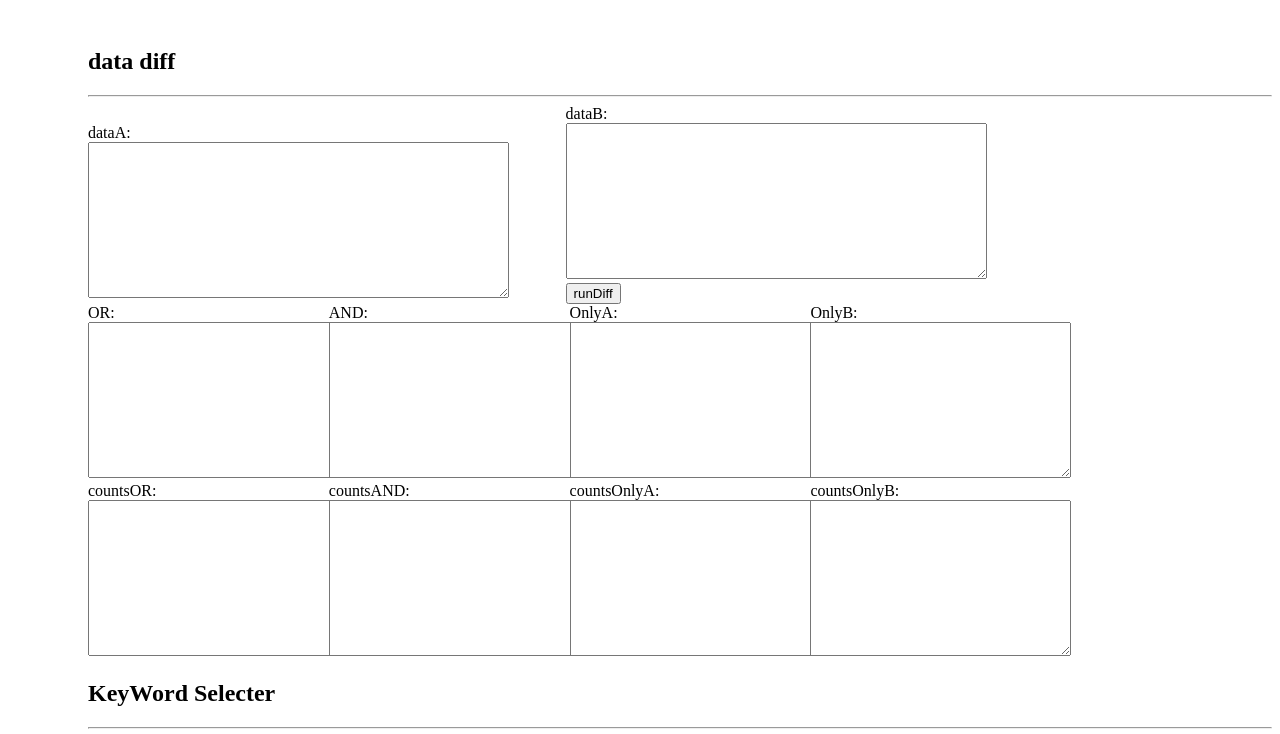
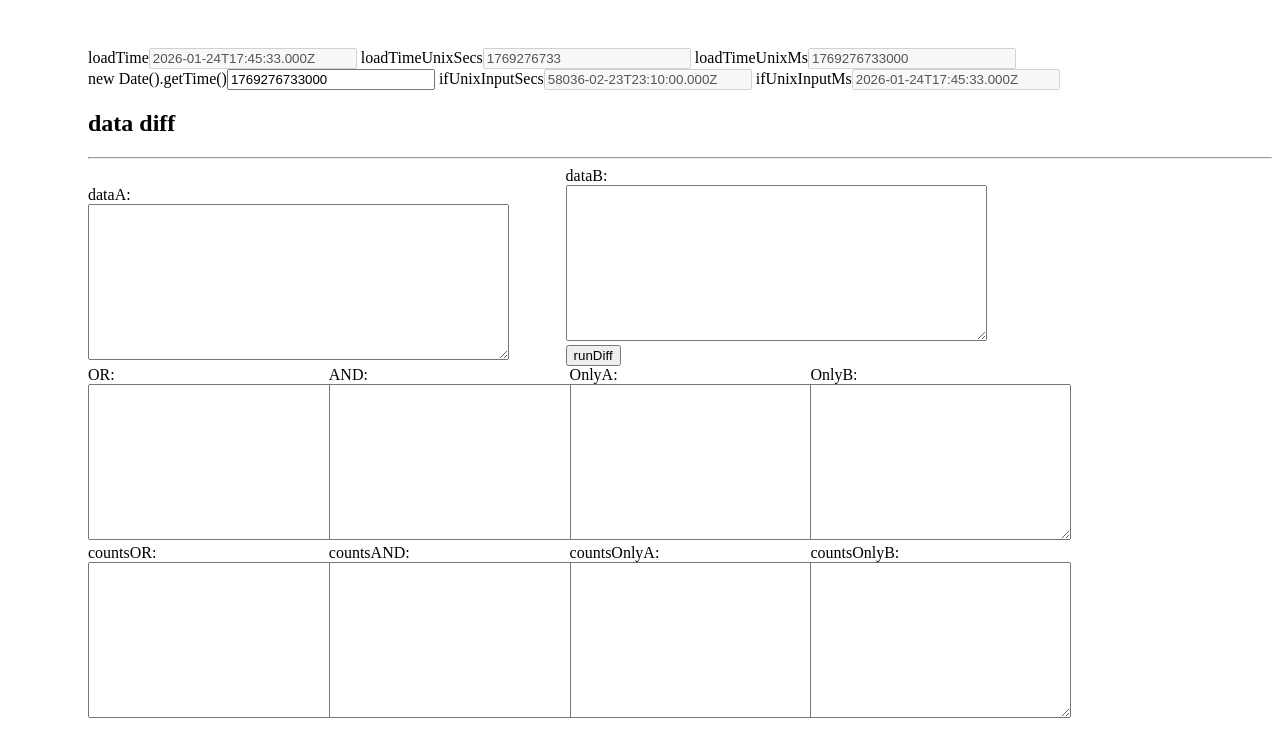
Before and after one commit to jscfping/TechCheatShop, a plain HTML site: page static/data-tool/index.html in a window 1280 px wide. Shown: the top 734 px of the page. Drawn offline with nearby package versions, Linux system fonts and the light colour scheme.

Commit message:
feat: add unix

```diff
--- a/static/data-tool/app.js
+++ b/static/data-tool/app.js
@@ -4,6 +4,8 @@
 const vm = new Vue({
     el: "#app",
     data: {
+        loadTime: new Date(),
+        unixInput: new Date().getTime(),
         dataA: "",
         dataB: "",
         countsOR: "",
@@ -12,6 +14,33 @@ const vm = new Vue({
         countsOnlyB: ""
     },
     methods: {
+        format: function (date) {
+            if (!(date instanceof Date)) return "";
+            const year = date.getUTCFullYear();
+            const month = String(date.getUTCMonth() + 1).padStart(2, "0");
+            const day = String(date.getUTCDate()).padStart(2, "0");
+            const hours = String(date.getUTCHours()).padStart(2, "0");
+            const minutes = String(date.getUTCMinutes()).padStart(2, "0");
+            const seconds = String(date.getUTCSeconds()).padStart(2, "0");
+            const milliseconds = String(date.getUTCMilliseconds()).padStart(3, "0");
+            return `${year}-${month}-${day}T${hours}:${minutes}:${seconds}.${milliseconds}Z`;
+        },
+        getLoadTimeUnixSecs: function () {
+            return Math.floor(this.loadTime.getTime() / 1000);
+        },
+        getLoadTimeUnixMs: function () {
+            return this.loadTime.getTime();
+        },
+        getTimeIfUnixInputSecs: function () {
+            if (!this.unixInput) return "";
+            const date = new Date(Number(this.unixInput) * 1000);
+            return this.format(date);
+        },
+        getTimeIfUnixInputMs: function () {
+            if (!this.unixInput) return "";
+            const date = new Date(Number(this.unixInput));
+            return this.format(date);
+        },
         runDiff: function () {
             const linesA = this.getLines(this.dataA);
             const linesB = this.getLines(this.dataB);
--- a/static/data-tool/index.html
+++ b/static/data-tool/index.html
@@ -21,12 +21,28 @@
             display: inline-block;
             width: 20%;
         }
+
+        input.long{
+            width: 200px;
+        }
     </style>
 </head>
 
 <body>
     <div class="main">
         <div id="app">
+            <div>
+                <div>
+                    loadTime<input disabled :value="format(loadTime)" class="long">
+                    loadTimeUnixSecs<input disabled :value="getLoadTimeUnixSecs()" class="long">
+                    loadTimeUnixMs<input disabled :value="getLoadTimeUnixMs()" class="long">
+                </div>
+                <div>
+                    new Date().getTime()<input v-model="unixInput" class="long">
+                    ifUnixInputSecs<input disabled :value="getTimeIfUnixInputSecs()" class="long">
+                    ifUnixInputMs<input disabled :value="getTimeIfUnixInputMs()" class="long">
+                </div>
+            </div>
             <h2>data diff</h2>
             <hr>
             <div class="width40">
```
